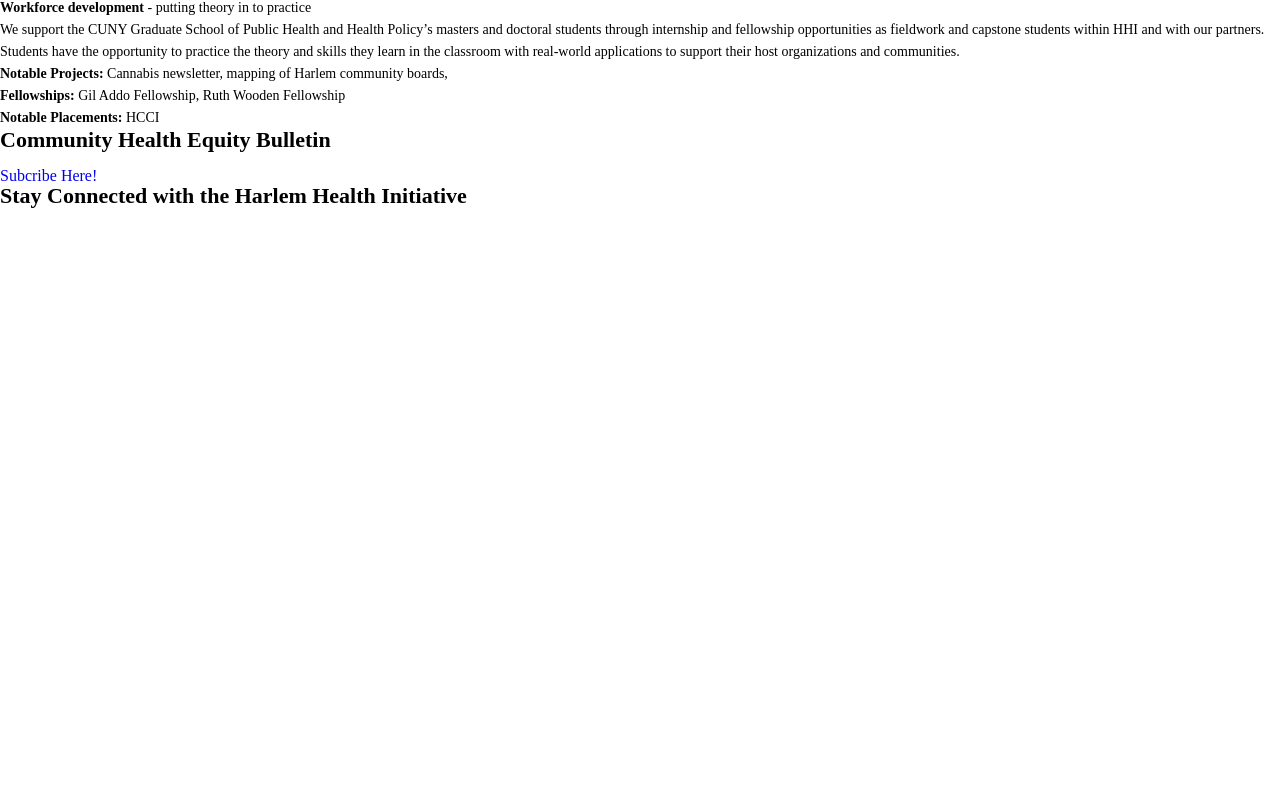
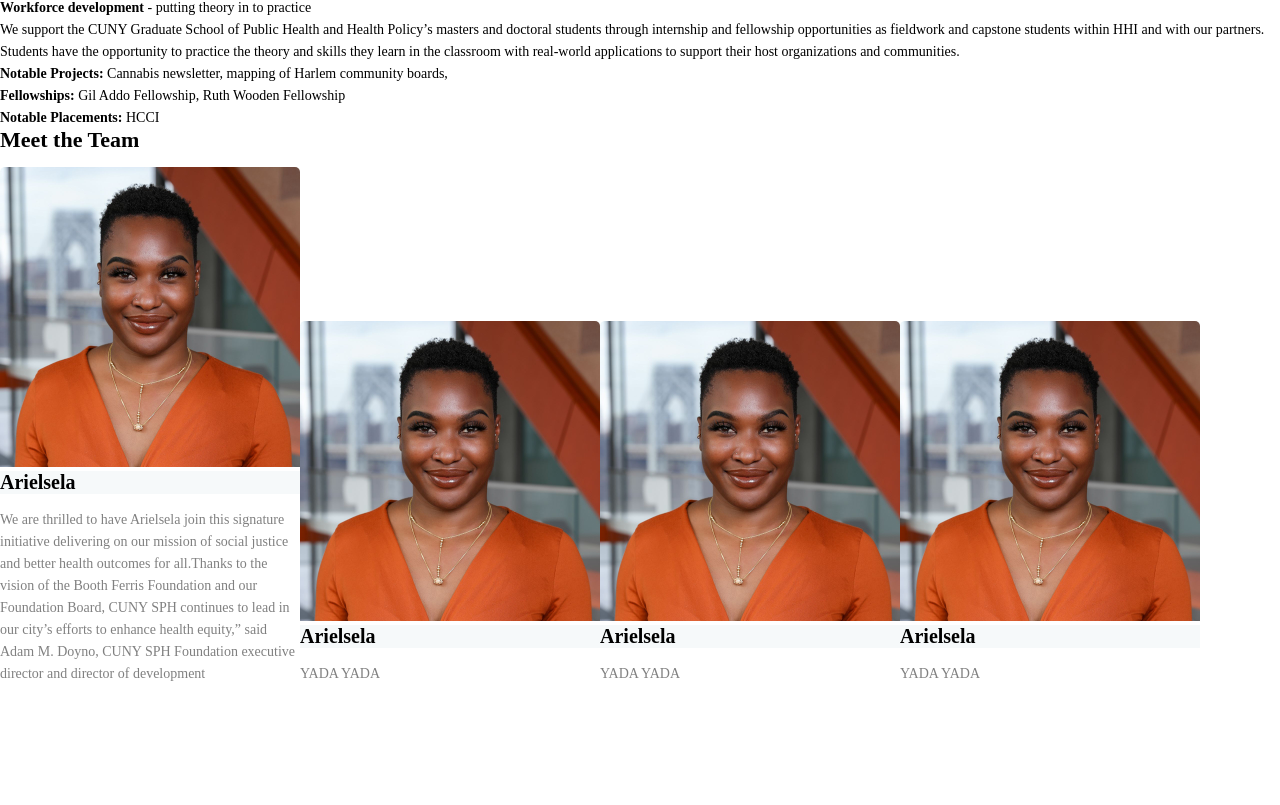
Before and after one commit to zrsanchez36/HHI-Website, a React (Create React App) app in the folder client/: page /aboutUs in a window 1280 px wide. Shown: the part 2855-3660 px from the top of the page. Before the commit the page ends 3078 px from the top, so only its background shows below. Built offline with nearby package versions, Linux system fonts and the light colour scheme.

Commit message:
Edited the cards

```diff
--- a/client/src/pages/aboutUs/aboutUs.js
+++ b/client/src/pages/aboutUs/aboutUs.js
@@ -8,6 +8,8 @@ import BuildingPic1 from '../../assets/photos/aboutus/sphbuilding/CUNY_SPH_build
 import CommunityPic from '../../assets/photos/hompage/gallery/CUNY_SPH_Harlem_125-1024x683.jpg';
 import CopePic from '../../assets/photos/hompage/gallery/galleryphoto_4.jpeg';
 import StudentPic from '../../assets/photos/aboutus/misc/CUNY-SPH-students-in-deans-conference-room.jpg';
+import Arielsela from '../../assets/photos/aboutus/headshots/arielsela_headshot.jpeg';
+
 
 function AboutUs (){
 
@@ -164,6 +166,55 @@ function AboutUs (){
                     </article>
                 </section>
             </div>
+
+            <div className='team__section--container'>
+                <div className='team__section--header'>
+                    <h3>Meet the Team</h3>
+                </div>
+                <sectiom className='meet__the--team'>
+                    <div className='card'>
+                        <img className='card__img--top' src={Arielsela} alt='Arielsela'></img>
+                        <div className='card__body'>
+                            <div className='card__title--container'>
+                                <h4 className='card__title'>Arielsela</h4>
+                            </div>
+                            <p className='card__text'>We are thrilled to have Arielsela join this signature initiative
+                            delivering on our mission of social justice and better health outcomes for all.Thanks to the vision of the Booth Ferris Foundation and our Foundation Board, CUNY SPH continues to lead in our city’s efforts to enhance health equity,”
+                            said Adam M. Doyno, CUNY SPH Foundation executive director and director of development</p>
+                        </div>
+                    </div>
+
+                    <div className='card'>
+                        <img className='card__img--top' src={Arielsela} alt='Arielsela '></img>
+                        <div className='card__body'>
+                            <div className='card__title--container'>
+                                <h4 className='card__title'>Arielsela</h4>
+                            </div>
+                            <p className='card__text'>YADA YADA</p>
+                        </div>
+                    </div>
+
+                    <div className='card'>
+                        <img className='card__img--top' src={Arielsela} alt='Arielsela '></img>
+                        <div className='card__body'>
+                            <div className='card__title--container'>
+                                <h4 className='card__title'>Arielsela</h4>
+                            </div>
+                            <p className='card__text'>YADA YADA</p>
+                        </div>
+                    </div>
+
+                    <div className='card'>
+                        <img className='card__img--top' src={Arielsela} alt='Arielsela '></img>
+                        <div className='card__body'>
+                            <div className='card__title--container'>
+                                <h4 className='card__title'>Arielsela</h4>
+                            </div>
+                            <p className='card__text'>YADA YADA</p>
+                        </div>
+                    </div>
+                </sectiom>
+            </div>
         </div>
 
     )
--- a/client/src/pages/aboutUs/aboutUs.scss
+++ b/client/src/pages/aboutUs/aboutUs.scss
@@ -263,3 +263,152 @@
         width: 80%;
     }
 }
+
+.team__section--header {
+    @include md {
+        padding-left: 3rem;
+        padding-top: 3rem;
+    }
+}
+
+.meet__the--team {
+    @include md {
+        display: flex;
+        padding: 3rem;
+        flex-wrap: wrap;
+        justify-content: center;
+    }
+}
+
+.card {
+    @include md {
+        height: 35rem;
+        width: 18.75rem;
+        box-shadow: 0 4px 8px 0 rgba(0,0,0,0.2);
+        transition: 0.3s;
+        border-radius: 5px;
+        background: #fff;
+        margin: 10px;
+        display: inline-block;
+
+        &:hover {
+            box-shadow: 0 0 30px rgba(0, 0, 0, 0.2);
+            //cursor: pointer;
+        }
+    }
+
+    @include lg {
+        height: 35rem;
+        width: 18.75rem;
+        box-shadow: 0 4px 8px 0 rgba(0,0,0,0.2);
+        transition: 0.3s;
+        border-radius: 5px;
+        background: #fff;
+        margin: 10px;
+        display: inline-block;
+
+        &:hover {
+            box-shadow: 0 0 30px rgba(0, 0, 0, 0.2);
+            //cursor: pointer;
+        }
+    }
+
+    @include xl {
+        height: 35rem;
+        width: 18.75rem;
+        box-shadow: 0 4px 8px 0 rgba(0,0,0,0.2);
+        transition: 0.3s;
+        border-radius: 5px;
+        background: #fff;
+        margin: 10px;
+        display: inline-block;
+
+        &:hover {
+            box-shadow: 0 0 30px rgba(0, 0, 0, 0.2);
+            //cursor: pointer;
+        }
+    }
+}
+
+.card__img--top {
+    @include md {
+        width: 100%;
+        border-top-left-radius: 5px;
+        border-top-right-radius: 5px;
+    }
+
+    @include lg {
+        width: 100%;
+        border-top-left-radius: 5px;
+        border-top-right-radius: 5px;
+    }
+
+    @include xl {
+        width: 100%;
+        border-top-left-radius: 5px;
+        border-top-right-radius: 5px;
+    }
+}
+
+.card__body {
+    @include md {
+        padding-bottom: 1rem;
+    }
+
+    @include lg {
+        padding-bottom: 1rem;
+    }
+
+    @include xl {
+        padding-bottom: 1rem;
+    }
+}
+
+.card__title {
+    @include md {
+        font-size: 1.25em;
+        margin-bottom: .75em;
+    }
+
+    @include lg {
+        font-size: 1.25em;
+        margin-bottom: .75em;
+    }
+
+    @include xl {
+        font-size: 1.25em;
+        margin-bottom: .75em;
+    }
+
+}
+
+.card__text {
+    @include md {
+        margin-bottom: 1.25em;
+        color: grey;
+    }
+
+    @include lg {
+        margin-bottom: 1.25em;
+        color: grey;
+    }
+
+    @include xl {
+        margin-bottom: 1.25em;
+        color: grey;
+    }
+}
+
+.card__title--container {
+    @include md {
+        background-color: #f6f9fa;
+    }
+
+    @include lg {
+        background-color: #f6f9fa;
+    }
+
+    @include xl {
+        background-color: #f6f9fa;
+    }
+}
```
Also changed, not shown: client/src/assets/photos/aboutus/headshots/arielsela_headshot.jpeg (added).
